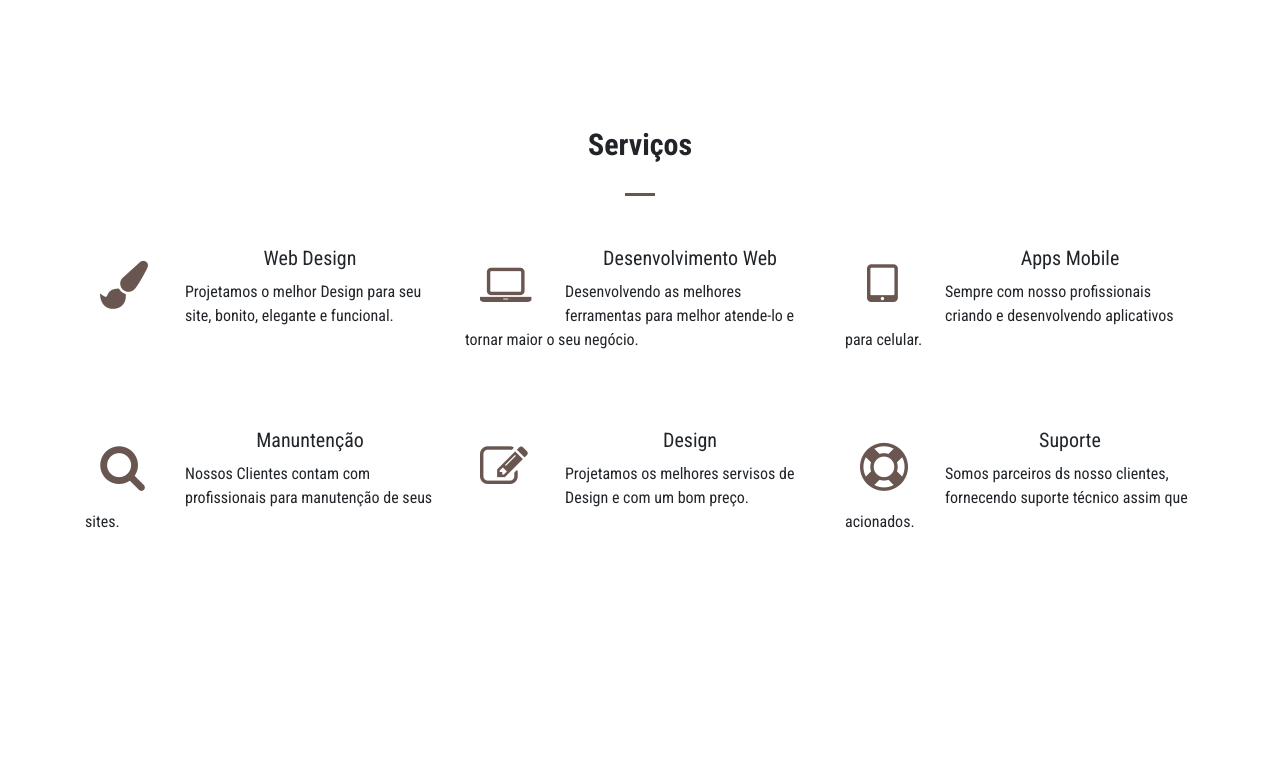
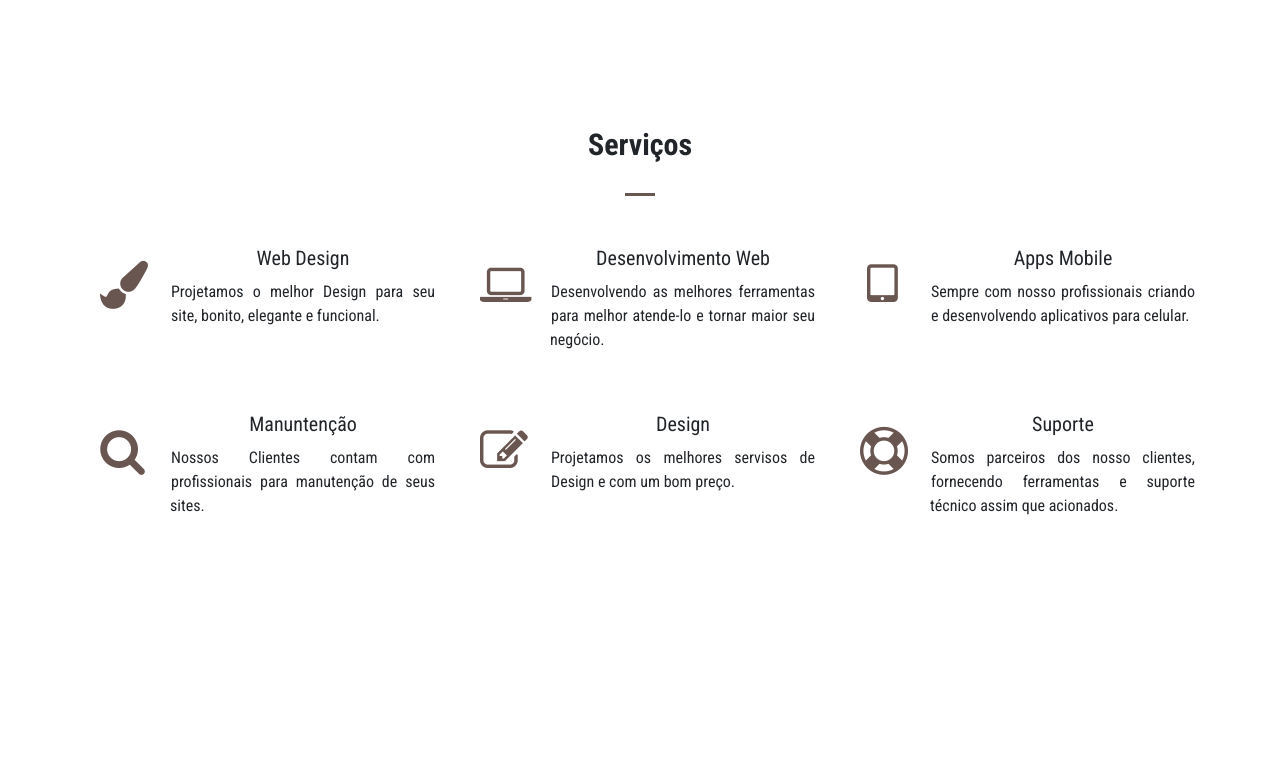
Before and after one commit to jonatas-gama/siters, a PHP site: page / in a window 1280 px wide. Shown: the part 1011-1778 px from the top of the page. Run offline with PHP 8.4, Linux system fonts and the light colour scheme; some libraries are stand-ins or nearby versions.

Commit message:
Atualização index

```diff
--- a/css/estilo.css
+++ b/css/estilo.css
@@ -118,7 +118,7 @@ btn-blue:focus {
     color: #6a5650;
     float: left;
     padding: 15px;
-    margin-right: 25px;
+    margin-right: 11px;
     width: 75px;
     height: 75px;
     text-align: center;
@@ -139,6 +139,7 @@ btn-blue:focus {
 .service-item-desc p {
     margin: 0;
     padding-left: 85px;
+    text-align: justify;
 }
 
 #about-bg-diagonal {
@@ -257,6 +258,7 @@ h4.team-member-designation {
     height: 100% auto;
     color: white;
     padding-top: 30px;
+    padding-bottom: 15px;
     margin: 0px;
 }
 
@@ -349,7 +351,7 @@ h4.team-member-designation {
     background-color: #6a5650;
     border-radius: 20px;
     border: none;
-    width: 125px;
+    width: 135px;
     display: block;
     margin: 0 auto;
     margin-top: 0px;
--- a/index.html
+++ b/index.html
@@ -107,7 +107,7 @@
                                         <h3>Web Design</h3>
                                     </div>
                                     <div class="service--item-desc">
-                                        <p>Projetamos o melhor Design para seu site, bonito, elegante e funcional.</p>
+                                        <p class="text-justify">Projetamos o melhor Design para seu site, bonito, elegante e funcional.</p>
                                     </div>
                                 </div>
                             </div>
@@ -119,10 +119,8 @@
                                     <div class="service-item-title">
                                         <h3>Desenvolvimento Web</h3>
                                     </div>
-                                    <div class="service--item-desc">
-                                        <p>Desenvolvendo as melhores ferramentas para melhor atende-lo e tornar maior o
-                                            seu
-                                            negócio.</p>
+                                    <div class="service-item-desc">
+                                        <p class="text-justify">Desenvolvendo as melhores ferramentas para melhor atende-lo e tornar maior seu negócio.</p>
                                     </div>
                                 </div>
                             </div>
@@ -134,8 +132,8 @@
                                     <div class="service-item-title">
                                         <h3>Apps Mobile</h3>
                                     </div>
-                                    <div class="service--item-desc">
-                                        <p>Sempre com nosso profissionais criando e desenvolvendo aplicativos para
+                                    <div class="service-item-desc">
+                                        <p class="text-justify">Sempre com nosso profissionais criando e desenvolvendo aplicativos para
                                             celular.
                                         </p>
                                     </div>
@@ -149,8 +147,8 @@
                                     <div class="service-item-title">
                                         <h3>Manuntenção</h3>
                                     </div>
-                                    <div class="service--item-desc">
-                                        <p>Nossos Clientes contam com profissionais para manutenção de seus sites.</p>
+                                    <div class="service-item-desc">
+                                        <p class="text-justify">Nossos Clientes contam com profissionais para manutenção de seus sites.</p>
                                     </div>
                                 </div>
                             </div>
@@ -162,8 +160,8 @@
                                     <div class="service-item-title">
                                         <h3>Design</h3>
                                     </div>
-                                    <div class="service--item-desc">
-                                        <p>Projetamos os melhores servisos de Design e com um bom preço.</p>
+                                    <div class="service-item-desc">
+                                        <p class="text-justify">Projetamos os melhores servisos de Design e com um bom preço.</p>
                                     </div>
                                 </div>
                             </div>
@@ -175,8 +173,8 @@
                                     <div class="service-item-title">
                                         <h3>Suporte</h3>
                                     </div>
-                                    <div class="service--item-desc">
-                                        <p>Somos parceiros ds nosso clientes, fornecendo suporte técnico assim que
+                                    <div class="service-item-desc">
+                                        <p class="mx-auto" style="width: 0 auto";>Somos parceiros dos nosso clientes, fornecendo ferramentas e suporte técnico assim que
                                             acionados.
                                         </p>
                                     </div>
@@ -305,8 +303,8 @@
                                     <div class="form-group">
                                         <label>Telefone</label>
                                         <input type="text" class="form-control" id="phone"
-                                                onkeypress="return event.charCode >= 48 && event.charCode <= 57" maxlength="10"
-                                                placeholder="Telefone" required="">
+                                            onkeypress="return event.charCode >= 48 && event.charCode <= 57"
+                                            maxlength="10" placeholder="Telefone" required="">
                                     </div>
                                     <div class="form-group">
                                         <label>Mensagem</label>
@@ -338,11 +336,10 @@
             </div>
         </div>
     </div>
-    <br><br><br><br><br>
+    <br><br><br>
 
     <!--RODAPÉ-->
     <div class="content">
-    </div>
         <footer id="myFooter">
             <div class="container">
                 <div class="row">
@@ -353,22 +350,20 @@
                     <div class="col-sm-2">
                         <h5>Menu</h5>
                         <ul>
-                        <li><a href="#banner">Home</a></li>
-                        <li><a href="#services">Serviços</a></li>
-                        <li><a href="#about">Sobre</a></li>
-                        <li><a href="#value">Valores</a></li>
-                        <li><a href="#contato">Contato</a></li>
+                            <li><a>Home</a></li>
+                            <li><a>Serviços</a></li>
+                            <li><a>Sobre</a></li>
+                            <li><a>Valores</a></li>
+                            <li><a>Contato</a></li>
                         </ul>
                     </div>
-                <div class="col-sm-2">
+                    <div class="col-md-2">
                         <h5>Contato</h5>
                         <ul>
                             <li>Avenida Beira-Mar</li>
                             <li>Nº 462</li>
                             <li>Edifício Santos Dumont</li>
                             <li>Centro, Rio de Janeiro</li>
-                        <li>Av. Beira Mar</li>
-                        <li>Av. Beira Mar</li>
                         </ul>
                     </div>
                     <div class="col-sm-2">
@@ -376,7 +371,7 @@
                         <ul>
                             <li><a href="#">Tel: +55 (21) 98264-0607 </a></li>
                     </div>
-                <div class="col-sm-3">
+                    <div class="col-sm-2">
                         <div class="social-networks">
                             <a href="www.twitter.com" class="twitter"><i class="fa fa-instagram"></i></a>
                             <a href="wwww.facebook.com" class="facebook"><i class="fa fa-facebook"></i></a>
@@ -387,6 +382,7 @@
                 </div>
             </div>
         </footer>
+    </div>
 
     <!--Rolamento de Página-->
     <script src="https://ajax.googleapis.com/ajax/libs/jquery/2.1.0/jquery.min.js"></script>
```
Lines whose indentation alone changed are shown as unchanged.
